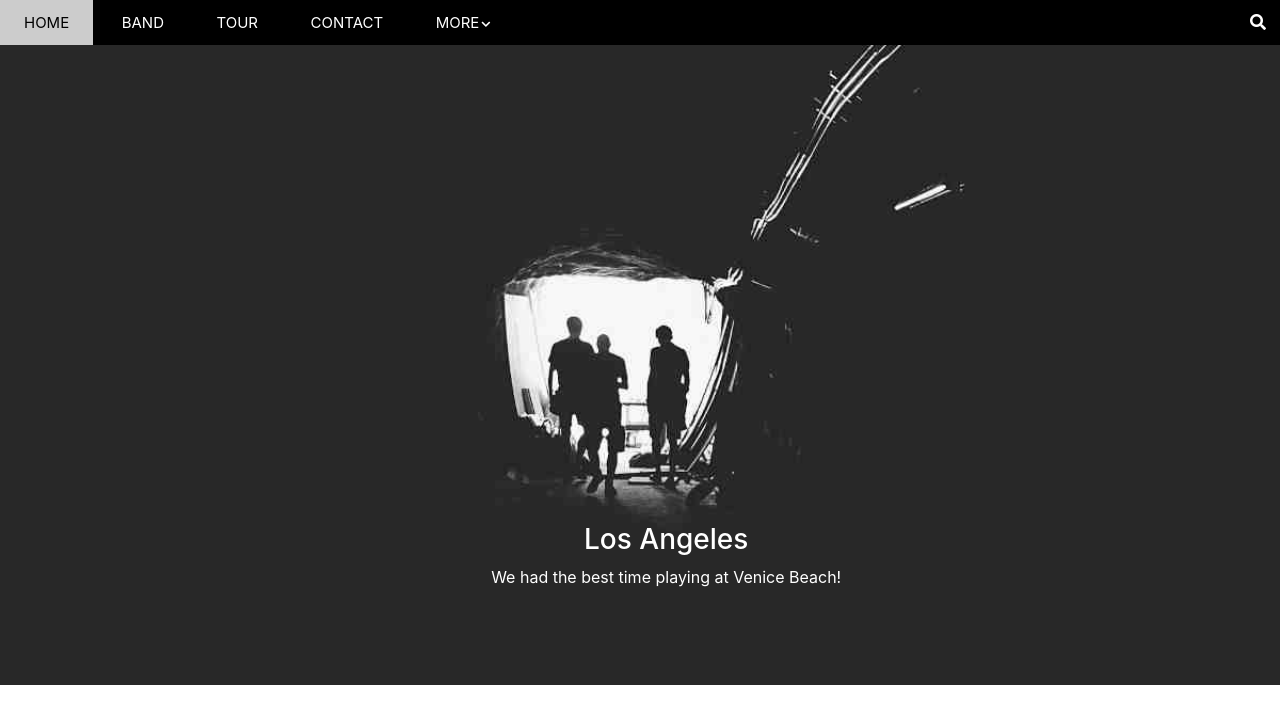
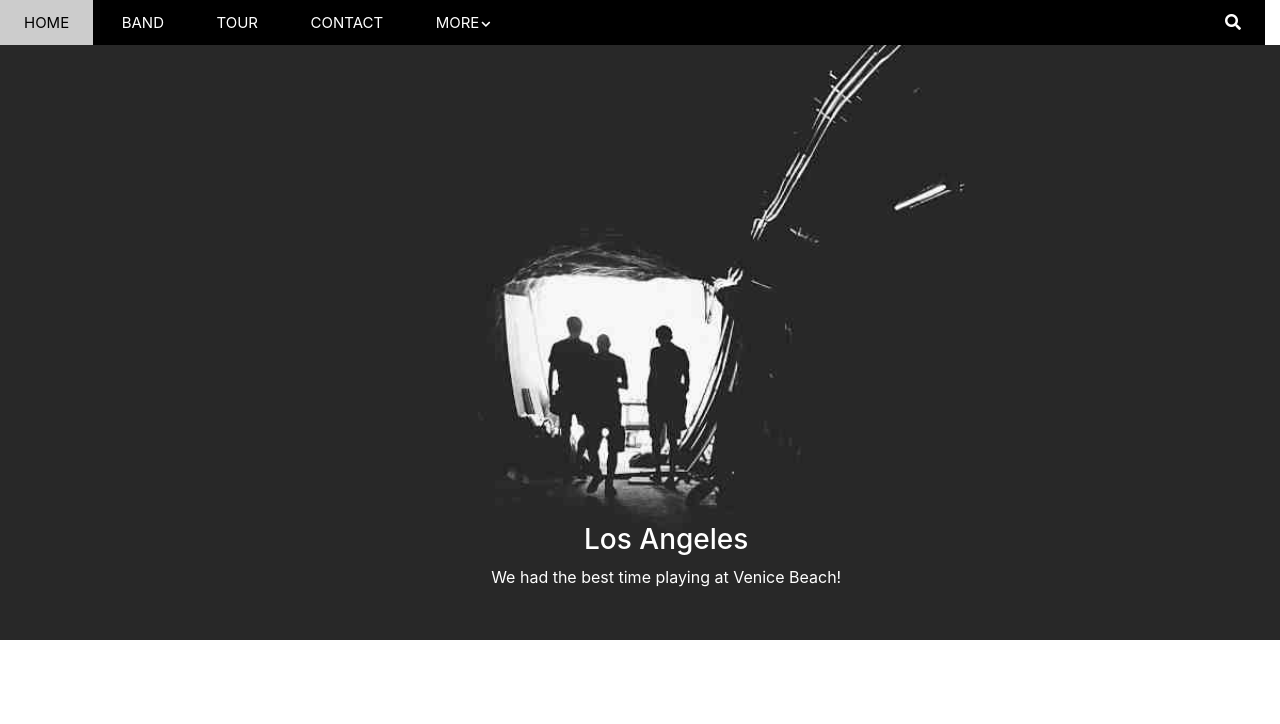
Before and after one commit to 197ct33534/Band-Templane, a plain HTML site: page index.html in a window 1280 px wide. Drawn offline with nearby package versions, Linux system fonts and the light colour scheme.

Commit message:
fix container-fluid header and slider

```diff
--- a/css/style.css
+++ b/css/style.css
@@ -8,10 +8,16 @@ html {
     font-family: 'Poppins', sans-serif;
 }
 
+.container-fluid {
+    overflow: hidden;
+}
+
 .nav-header {
     background-color: #000;
     height: 45px;
-    position: relative;
+    position: fixed;
+    width: 100%;
+    z-index: 99;
 }
 
 .nav-list {
@@ -75,7 +81,6 @@ html {
     height: 45px;
     line-height: 45px;
     text-align: center;
-    padding-right: 10px;
     cursor: pointer;
 }
 
@@ -86,6 +91,7 @@ html {
 .slider-bar {
     position: relative;
     transition: all 0.3s linear;
+    top: 45px;
 }
 
 .slider-bar img {
```
